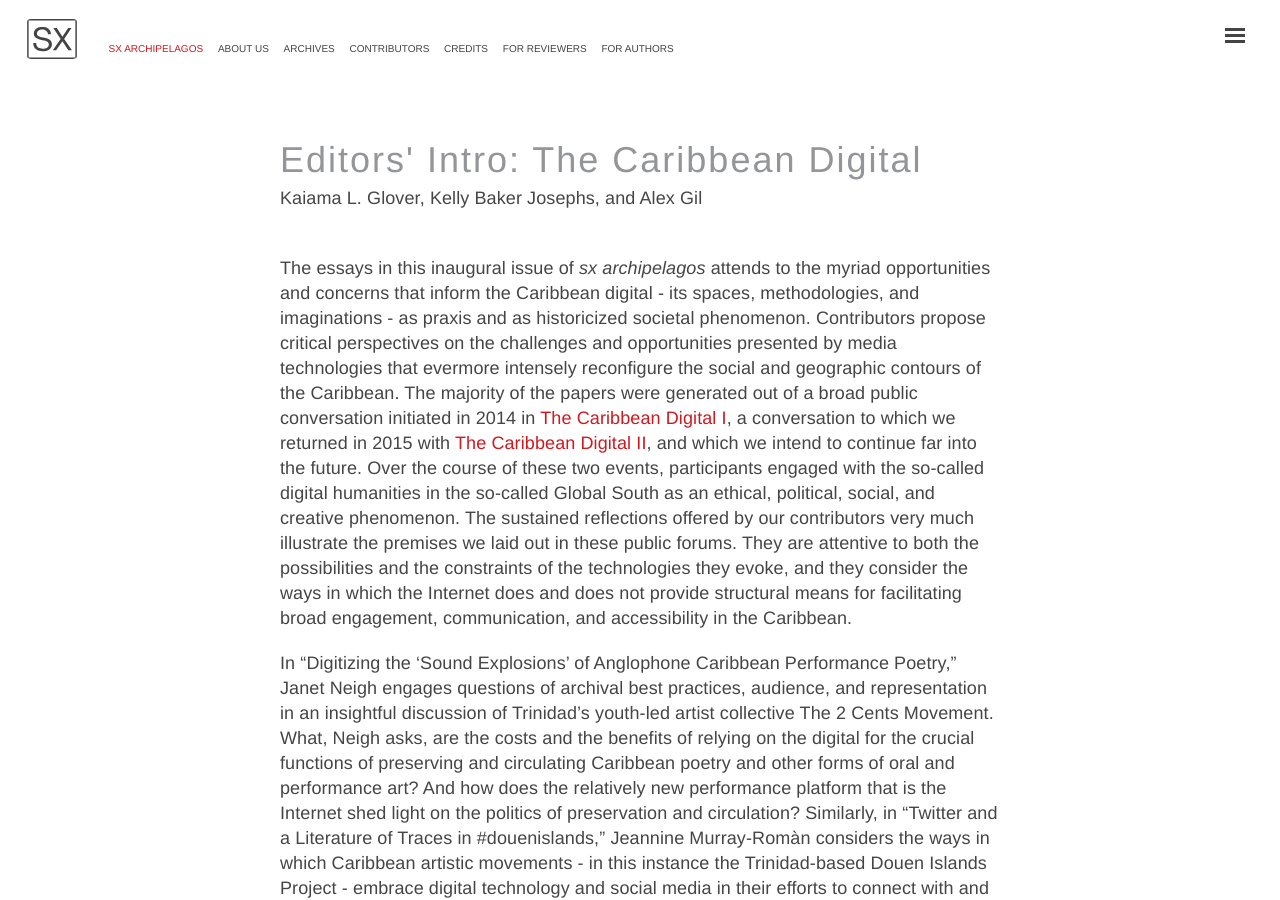
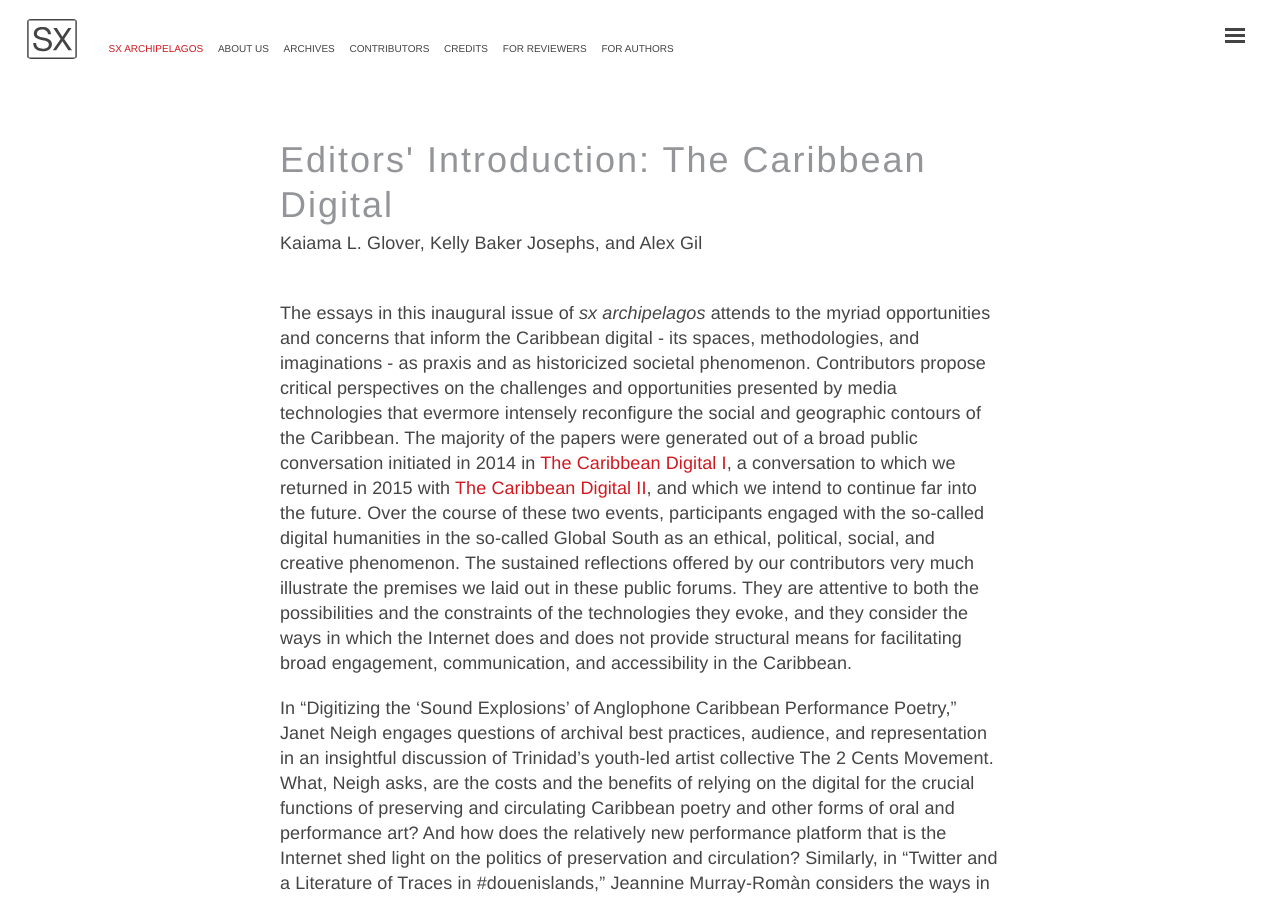
Before and after one commit to archipelagosjournal/archipelagos, a Jekyll site: the page built from _issue01/editors-introduction.md, in a window 1280 px wide and 900 px high. Built offline with Jekyll 4.4.1, drawn with Linux system fonts in a browser that asks for light colours.

Commit message:
changed "Intro" to "Introduction" and changed KBJ short name to "Josephs"

```diff
--- a/_issue01/editors-introduction.md
+++ b/_issue01/editors-introduction.md
@@ -3,13 +3,13 @@ layout: article
 section: articles
 order: 0
 title:
-  "long": "Editors' Intro: The Caribbean Digital"
-  "short": "Editor's Intro"
+  "long": "Editors' Introduction: The Caribbean Digital"
+  "short": "Editor's Introduction"
 author:
 - name: Kaiama L. Glover
   shortname: Glover
 - name: Kelly Baker Josephs
-  shortname: Baker
+  shortname: Josephs
 - name: Alex Gil
   shortname: Gil
 ---
```
